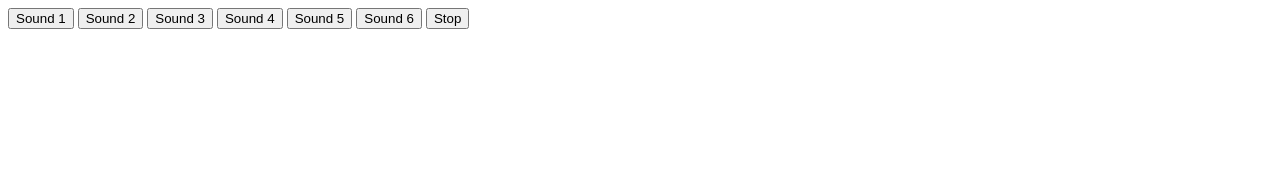
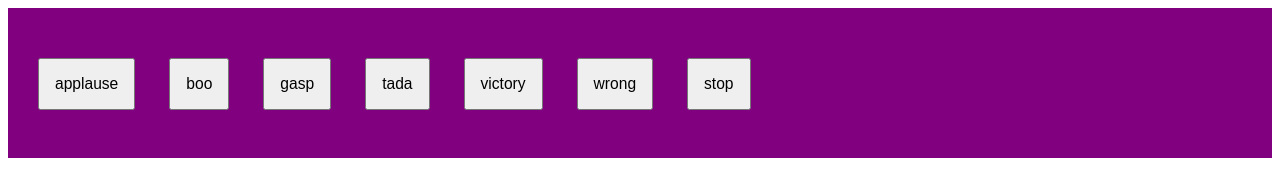
Before and after one commit to acciojob/Soundbar-surajyadav471, a website: page main.html in a window 1280 px wide. Drawn offline with Linux system fonts and the light colour scheme.

Commit message:
created a submission

```diff
--- a/main.html
+++ b/main.html
@@ -8,15 +8,29 @@
 
 <body>
 	<!-- the entire body must be written by student -->
-	<div id="buttons">
-		<button class="btn" onclick="playSound('sound1.mp3')">Sound 1</button>
-		<button class="btn" onclick="playSound('sound2.mp3')">Sound 2</button>
-		<button class="btn" onclick="playSound('sound3.mp3')">Sound 3</button>
-		<button class="btn" onclick="playSound('sound4.mp3')">Sound 4</button>
-		<button class="btn" onclick="playSound('sound3.mp3')">Sound 5</button>
-		<button class="btn" onclick="playSound('sound4.mp3')">Sound 6</button>
-		<button class="stop" onclick="stopSound()">Stop</button>
-	</div>
+	 <section id="buttons">
+                  <input  class="btn" id="bt-n" type="button" value="applause" onclick="play()">
+          <audio  id="audio" src="https://interactive-examples.mdn.mozilla.net/media/cc0-audio/t-rex-roar.mp3"></audio>
+
+                  <input class="btn" id="bt-n" type="button" value="boo" onclick="play()">
+          <audio id="audio" src="https://interactive-examples.mdn.mozilla.net/media/cc0-audio/t-rex-roar.mp3"></audio>
+
+                  <input class="btn" id="bt-n" type="button" value="gasp" onclick="play()">
+          <audio id="audio" src="https://interactive-examples.mdn.mozilla.net/media/cc0-audio/t-rex-roar.mp3"></audio>
+
+                  <input class="btn" id="bt-n" type="button" value="tada" onclick="play()">
+          <audio id="audio" src="https://interactive-examples.mdn.mozilla.net/media/cc0-audio/t-rex-roar.mp3"></audio>
+
+                  <input class="btn" id="bt-n" type="button" value="victory" onclick="play()">
+          <audio id="audio" src="https://interactive-examples.mdn.mozilla.net/media/cc0-audio/t-rex-roar.mp3"></audio>
+
+                 <input class="btn" id="bt-n" type="button" value="wrong" onclick="play()">
+          <audio id="audio" src="https://interactive-examples.mdn.mozilla.net/media/cc0-audio/t-rex-roar.mp3"></audio>
+
+                 <input class="stop" id="bt-n" type="button" value="stop" onclick="play2()">
+          <audio id="audio2" src=""></audio>
+
+         </section>
     <script type="text/javascript" src="./script.js">
 </script>
 
--- a/script.js
+++ b/script.js
@@ -1,35 +1,9 @@
 //your JS code here. If required.
-const buttonsContainer = document.getElementById("buttons");
-
-
-const sounds = ["sound1.mp3", "sound2.mp3", "sound3.mp3", "sound4.mp3"];
-
-
-sounds.forEach(sound => {
-  const audioElement = new Audio(`sounds/${sound}`);
-  buttonsContainer.appendChild(audioElement);
-});
-
-
-function playSound(soundFile) {
-
-  stopSound();
-
-
-  const audioElement = buttonsContainer.querySelector(`audio[src="sounds/${soundFile}"]`);
-
-
-  audioElement.play();
-}
-
-
-function stopSound() {
-
-  const audioElements = buttonsContainer.querySelectorAll("audio");
-
-
-  audioElements.forEach(audioElement => {
-    audioElement.pause();
-    audioElement.currentTime = 0;
-  });
-}
+function play() {
+     var audio = document.getElementById("audio");
+     audio.play();
+   }
+ function play2(){
+         var audio = document.getElementById("audio2");
+     audio.play2();
+ }
--- a/styles.css
+++ b/styles.css
@@ -1 +1,14 @@
 /*  your css code here. If applicable */
+#buttons{
+         width: 100%;
+         height: 150px;
+         background-color: purple;
+
+ }
+
+ #bt-n{
+     font-size: 15.6px;
+     margin-top: 50px;
+     padding: 15px;
+         margin-left: 30px ;
+ }
```
